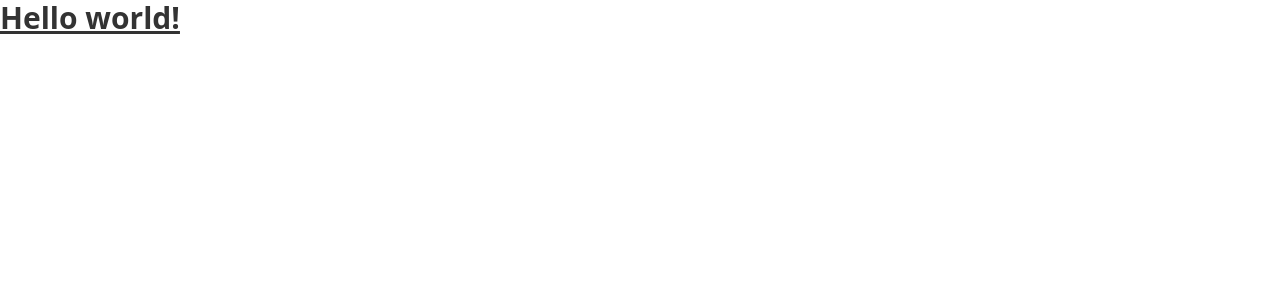
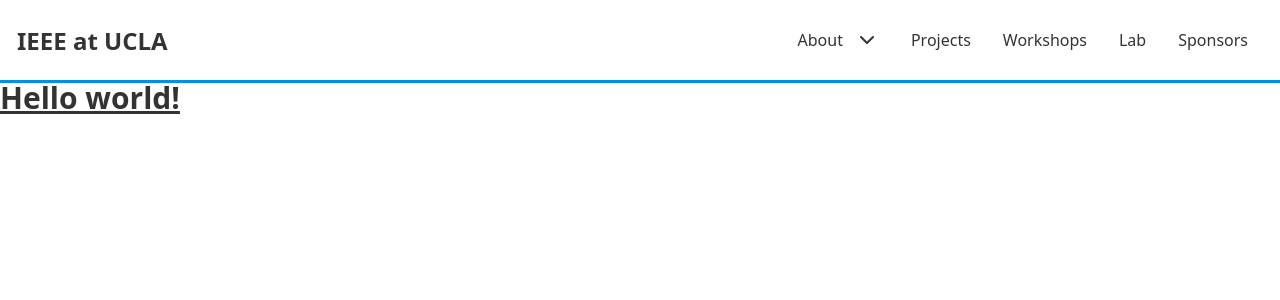
Before and after one commit to UCLA-IEEE/ieeebruins.com-sveltekit, a SvelteKit app: page / in a window 1280 px wide. Shown: the top 300 px of the page. Built offline with nearby package versions, Linux system fonts and the light colour scheme.

Commit message:
Add prototype navbar

```diff
--- a/src/routes/+layout.svelte
+++ b/src/routes/+layout.svelte
@@ -1,5 +1,44 @@
-<script>
-  import "../app.css";
+<script lang="ts">
+	import '../app.css';
+
+	import NavList from './NavList.svelte';
+	import { Menu, ChevronDown, ChevronRight } from 'lucide-svelte';
 </script>
 
-<slot />
+<div class="drawer">
+	<input id="navbar-drawer" type="checkbox" class="drawer-toggle" />
+	<div class="drawer-content flex flex-col">
+		<!-- Desktop navbar -->
+		<div class="navbar outline outline-primary">
+			<!-- IEEE at UCLA icon -->
+			<div class="navbar-start">
+				<a href="/" class="btn btn-ghost normal-case text-2xl p-2">IEEE at UCLA</a>
+			</div>
+
+			<!-- Desktop navigation list -->
+			<div class="navbar-end hidden lg:flex">
+				<ul class="menu menu-horizontal bg-base-100 p-2">
+					<NavList dropdownIcon={ChevronDown} />
+				</ul>
+			</div>
+
+			<!-- Menu button to toggle sidebar, only shown on mobile -->
+			<div class="navbar-end lg:hidden">
+				<label for="navbar-drawer" class="btn btn-square btn-ghost">
+					<Menu />
+				</label>
+			</div>
+		</div>
+
+		<!-- Page content -->
+		<slot />
+	</div>
+
+	<!-- Mobile sidebar -->
+	<div class="drawer-side">
+		<label for="navbar-drawer" class="drawer-overlay" />
+		<ul class="menu bg-base-100 p-2 w-1/4">
+			<NavList dropdownIcon={ChevronRight} />
+		</ul>
+	</div>
+</div>
--- a/src/routes/+page.svelte
+++ b/src/routes/+page.svelte
@@ -1,9 +1,7 @@
-<h1 class="text-3xl font-bold underline">
-  Hello world!
-</h1>
+<h1 class="text-3xl font-bold underline">Hello world!</h1>
 
 <style lang="postcss">
-  :global(html) {
-    background-color: theme(colors.gray.100);
-  }
+	:global(html) {
+		background-color: theme(colors.blue.100);
+	}
 </style>
--- /dev/null
+++ b/src/routes/NavList.svelte
@@ -0,0 +1,25 @@
+<!--
+  @component
+  List of navigation links
+ -->
+
+<script lang="ts">
+	import type { ComponentType } from 'svelte';
+
+	export let dropdownIcon: ComponentType;
+</script>
+
+<li>
+	<a href="/about">
+		About
+		<svelte:component this={dropdownIcon} />
+	</a>
+	<ul class="bg-base-100 p-2 shadow">
+		<li><a href="/officers">Officers</a></li>
+		<li><a href="/edi">EDI</a></li>
+	</ul>
+</li>
+<li><a href="/projects">Projects</a></li>
+<li><a href="/workshops">Workshops</a></li>
+<li><a href="/lab">Lab</a></li>
+<li><a href="/sponsors">Sponsors</a></li>
```
